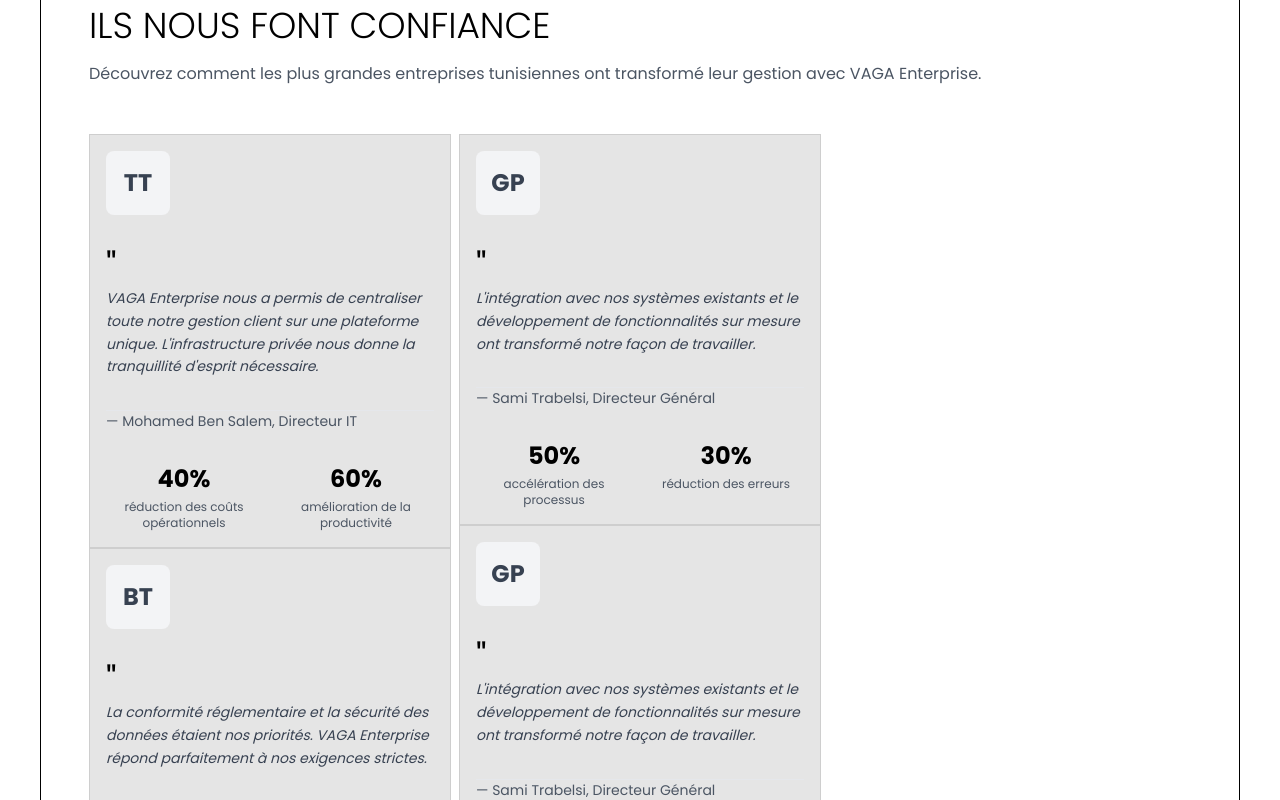
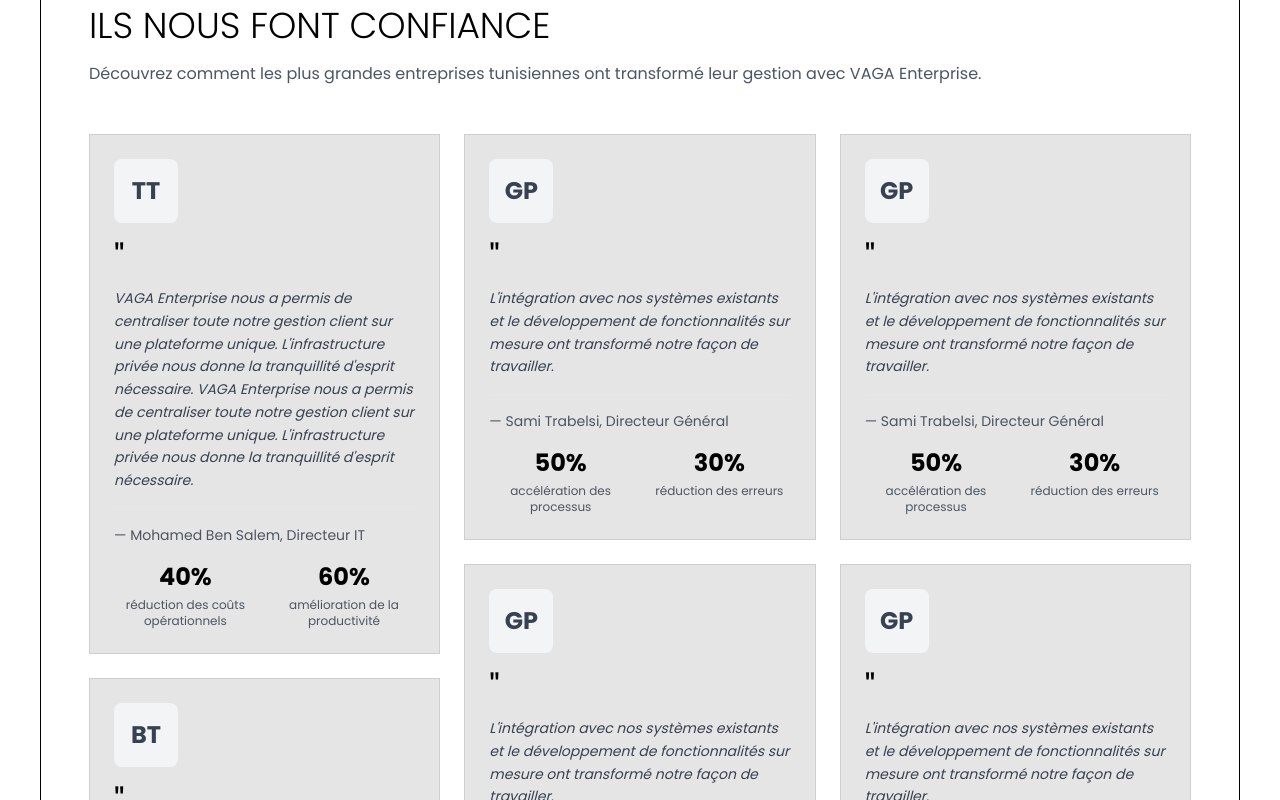
Before and after one commit to vaga-tn/vaga.tn, a Next.js app: page /enterprise in a window 1280 px wide. Shown: the part 1680-2480 px from the top of the page. Built offline with nearby package versions, Linux system fonts and the light colour scheme.

Commit message:
feat: masonry layout for testimonials

```diff
--- a/src/app/enterprise/page.tsx
+++ b/src/app/enterprise/page.tsx
@@ -92,7 +92,7 @@ const testimonials = [
   {
     company: "Client A",
     logo: "TT",
-    quote: "VAGA Enterprise nous a permis de centraliser toute notre gestion client sur une plateforme unique. L'infrastructure privée nous donne la tranquillité d'esprit nécessaire.",
+    quote: "VAGA Enterprise nous a permis de centraliser toute notre gestion client sur une plateforme unique. L'infrastructure privée nous donne la tranquillité d'esprit nécessaire. VAGA Enterprise nous a permis de centraliser toute notre gestion client sur une plateforme unique. L'infrastructure privée nous donne la tranquillité d'esprit nécessaire.",
     author: "— Mohamed Ben Salem, Directeur IT",
     metrics: [
       { value: "40%", label: "réduction des coûts opérationnels" },
@@ -107,6 +107,36 @@ const testimonials = [
     metrics: [
       { value: "99.9%", label: "disponibilité garantie" },
       { value: "100%", label: "conformité RGPD" }
+    ]
+  },
+  {
+    company: "Client C",
+    logo: "GP",
+    quote: "L'intégration avec nos systèmes existants et le développement de fonctionnalités sur mesure ont transformé notre façon de travailler.",
+    author: "— Sami Trabelsi, Directeur Général",
+    metrics: [
+      { value: "50%", label: "accélération des processus" },
+      { value: "30%", label: "réduction des erreurs" }
+    ]
+  },
+  {
+    company: "Client C",
+    logo: "GP",
+    quote: "L'intégration avec nos systèmes existants et le développement de fonctionnalités sur mesure ont transformé notre façon de travailler.",
+    author: "— Sami Trabelsi, Directeur Général",
+    metrics: [
+      { value: "50%", label: "accélération des processus" },
+      { value: "30%", label: "réduction des erreurs" }
+    ]
+  },
+  {
+    company: "Client C",
+    logo: "GP",
+    quote: "L'intégration avec nos systèmes existants et le développement de fonctionnalités sur mesure ont transformé notre façon de travailler.",
+    author: "— Sami Trabelsi, Directeur Général",
+    metrics: [
+      { value: "50%", label: "accélération des processus" },
+      { value: "30%", label: "réduction des erreurs" }
     ]
   },
   {
@@ -239,24 +269,27 @@ export default function EnterprisePage() {
           </p>
         </div>
 
-        <div className="gap-2 columns-1 lg:columns-3 w-full px-4 lg:px-12">
+        <div className="masonry-container w-full px-4 lg:px-12">
           {testimonials.map((testimonial, index) => (
-            <div key={index} className="bg-black/10 border border-black/10 p-4 transition-all duration-300 inline-block break-inside-avoid w-full space-y-8">
+            <div
+              key={index}
+              className="masonry-item bg-black/10 border border-black/10 p-6 transition-all duration-300 hover:shadow-lg"
+            >
               {/* Company Logo */}
-              <div className="w-16 h-16 bg-gray-100 rounded-lg flex items-center justify-center text-2xl font-bold text-gray-700">
+              <div className="w-16 h-16 bg-gray-100 rounded-lg flex items-center justify-center text-2xl font-bold text-gray-700 mb-4">
                 {testimonial.logo}
               </div>
 
               {/* Quote */}
-              <div>
-                <div className="text-4xl text-black">"</div>
+              <div className="mb-4">
+                <div className="text-4xl text-black mb-2">"</div>
                 <p className="text-sm text-gray-700 italic leading-relaxed">
                   {testimonial.quote}
                 </p>
               </div>
 
               {/* Author */}
-              <div className="border-t border-gray-200">
+              <div className="border-t border-gray-200 pt-4 mb-4">
                 <p className="text-sm text-gray-600">{testimonial.author}</p>
               </div>
 
--- a/src/app/globals.css
+++ b/src/app/globals.css
@@ -174,3 +174,27 @@
 html {
   scroll-behavior: smooth;
 }
+
+/* Masonry layout styles */
+.masonry-container {
+  column-gap: 1.5rem;
+}
+
+.masonry-item {
+  break-inside: avoid;
+  margin-bottom: 1.5rem;
+  display: block;
+}
+
+/* Ensure proper spacing in masonry */
+@media (min-width: 768px) {
+  .masonry-container {
+    column-count: 2;
+  }
+}
+
+@media (min-width: 1024px) {
+  .masonry-container {
+    column-count: 3;
+  }
+}
```
